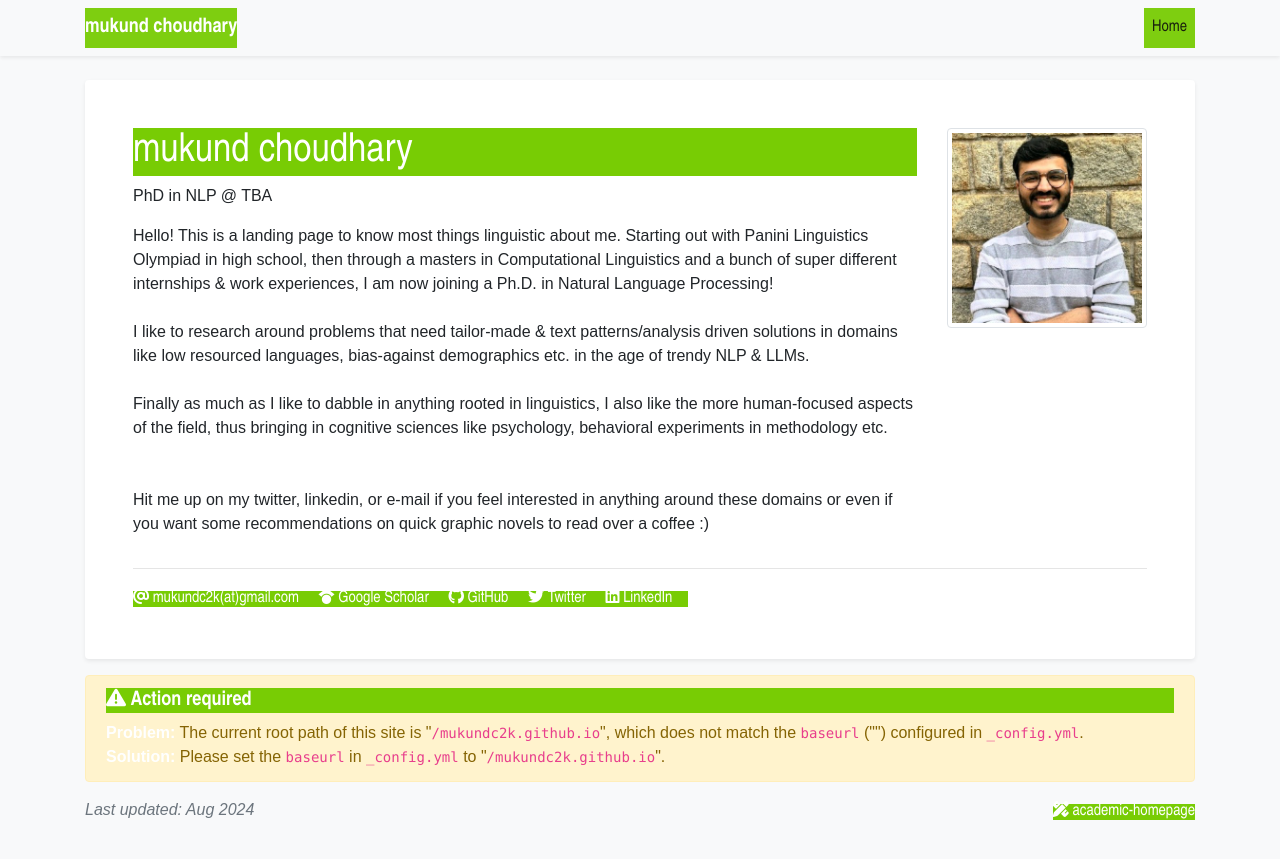
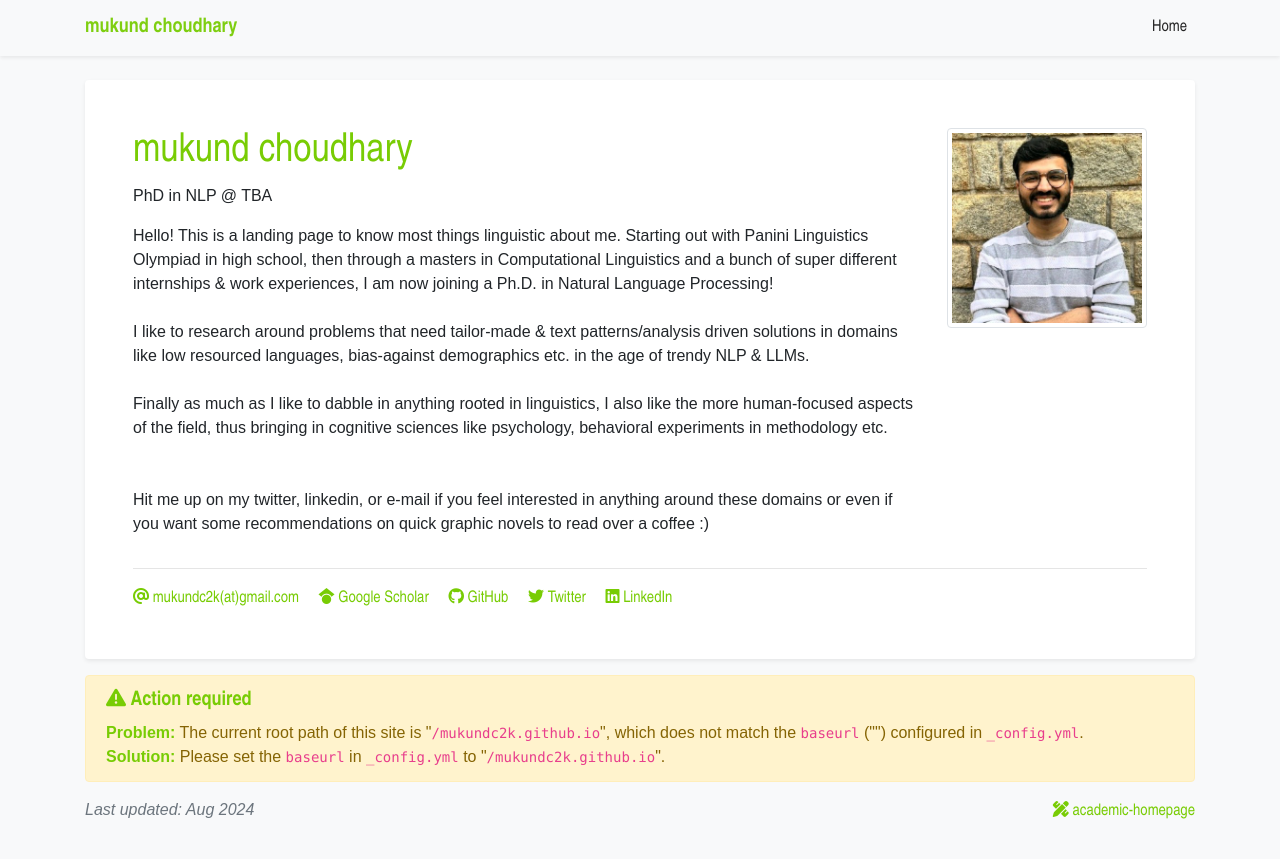
Before and after one commit to mukundc2k/mukundc2k.github.io, a Jekyll site: the page built from index.html, in a window 1280 px wide. Shown: the top 859 px of the page. Built offline with Jekyll 4.4.1, drawn with Linux system fonts in a browser that asks for light colours; a style sheet for code colours, icons or effects is not loaded.

Commit message:
Update global.css

```diff
--- a/assets/css/global.css
+++ b/assets/css/global.css
@@ -10,8 +10,7 @@ h1, h2, h3, h4, h5, h6,
 .h1, .h2, .h3, .h4, .h5, .h6 {
     font-family: 'Arial Narrow', Arial, sans-serif;
     font-weight: 700;
-    color: #ffffff;
-    background-color: #78CC04;
+    color: #78CC04;
 }
 
 .text-profile-position {
@@ -26,14 +25,12 @@ h1, h2, h3, h4, h5, h6,
 .navbar {
     font-family: 'Arial Narrow', Arial, sans-serif;
     opacity: 0.95;
-    color: #ffffff;
-    background-color: #78CC04;
+    color: #78CC04;
 }
 
 a {
     font-family: 'Arial Narrow', Arial, sans-serif;
-    color: #ffffff;
-    background-color: #78CC04;
+    color: #78CC04;
 }
 
 .inline-badge {
@@ -69,7 +66,7 @@ img.lazy {
 }
 
 strong {
-    color: #ffffff;
+    color: #78CC04;
 }
 
 /* .email-text {
```
